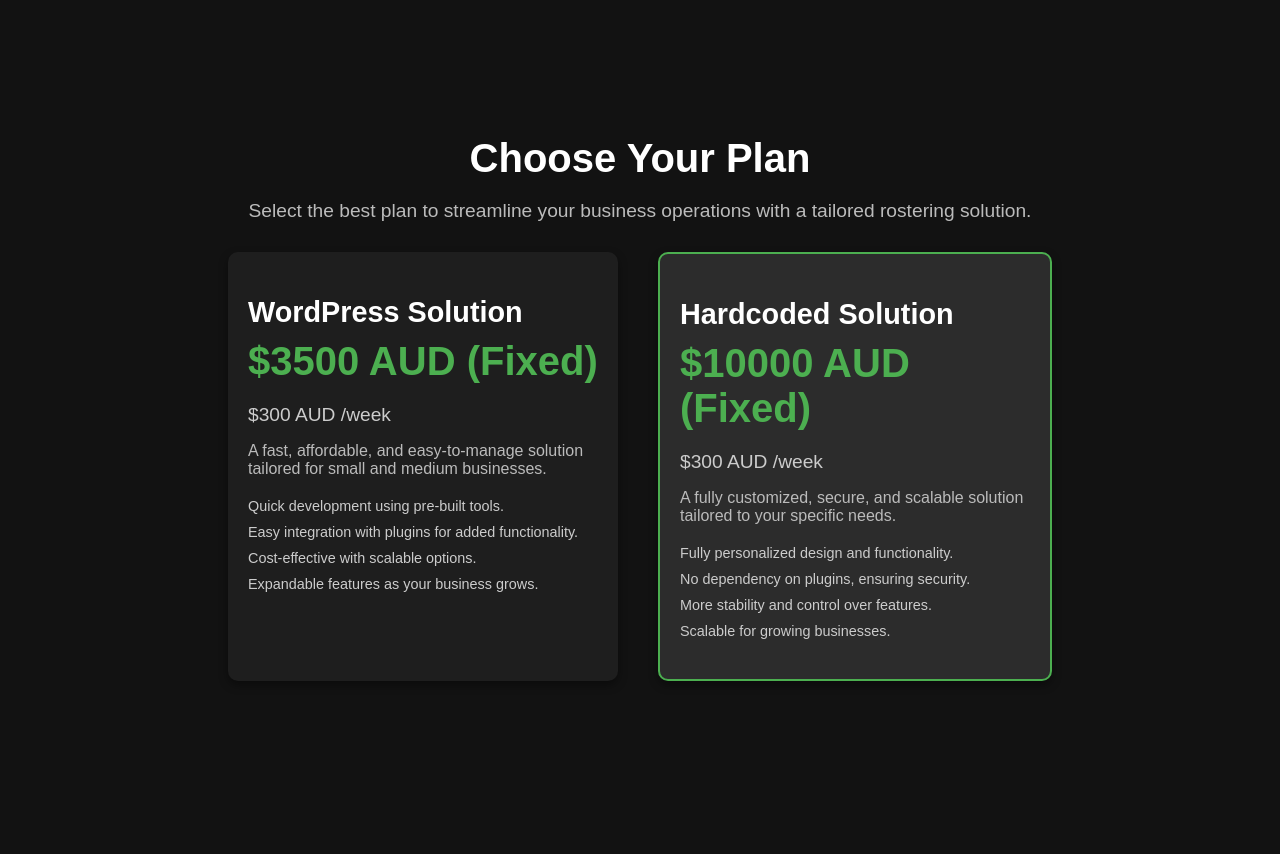
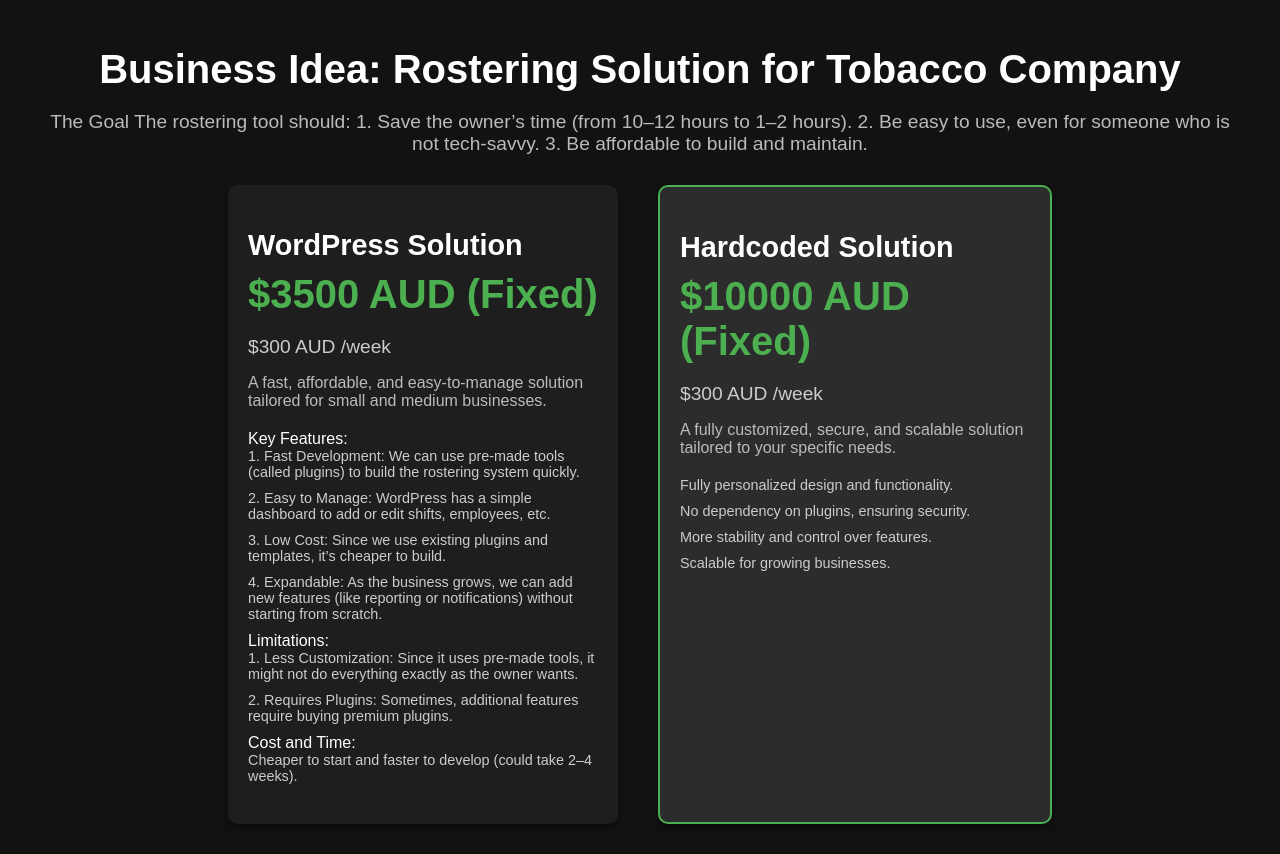
Before and after one commit to vikasairsharma/proposal4, a plain HTML site: page index.html in a window 1280 px wide. Before the commit the page ends 800 px from the top, so only its background shows below. Drawn offline with Linux system fonts and the light colour scheme.

Commit message:
Update index.html

```diff
--- a/index.html
+++ b/index.html
@@ -8,8 +8,12 @@
 </head>
 <body>
     <div class="pricing-container">
-        <h1>Choose Your Plan</h1>
-        <p class="intro">Select the best plan to streamline your business operations with a tailored rostering solution.</p>
+        <h1>Business Idea: Rostering Solution for Tobacco Company</h1>
+        <p class="intro">The Goal
+                        The rostering tool should:
+                        1. Save the owner’s time (from 10–12 hours to 1–2 hours).
+                        2. Be easy to use, even for someone who is not tech-savvy.
+                        3. Be affordable to build and maintain.</p>
 
         <div class="pricing-cards">
             <!-- WordPress Solution -->
@@ -19,10 +23,16 @@
                 <p class="weekly-price">$300 AUD <span>/week</span></p>
                 <p class="description">A fast, affordable, and easy-to-manage solution tailored for small and medium businesses.</p>
                 <ul>
-                    <li>Quick development using pre-built tools.</li>
-                    <li>Easy integration with plugins for added functionality.</li>
-                    <li>Cost-effective with scalable options.</li>
-                    <li>Expandable features as your business grows.</li>
+                    Key Features:
+                    <li>1. Fast Development: We can use pre-made tools (called plugins) to build the rostering system quickly.</li>
+                    <li>2. Easy to Manage: WordPress has a simple dashboard to add or edit shifts, employees, etc.</li>
+                    <li>3. Low Cost: Since we use existing plugins and templates, it’s cheaper to build.</li>
+                    <li>4. Expandable: As the business grows, we can add new features (like reporting or notifications) without starting from scratch.</li>
+                    Limitations:
+                    <li>1. Less Customization: Since it uses pre-made tools, it might not do everything exactly as the owner wants.</li>
+                    <li>2. Requires Plugins: Sometimes, additional features require buying premium plugins.</li>
+                    Cost and Time:
+                    <li>Cheaper to start and faster to develop (could take 2–4 weeks).</li>
                 </ul>
             </div>
 
```
